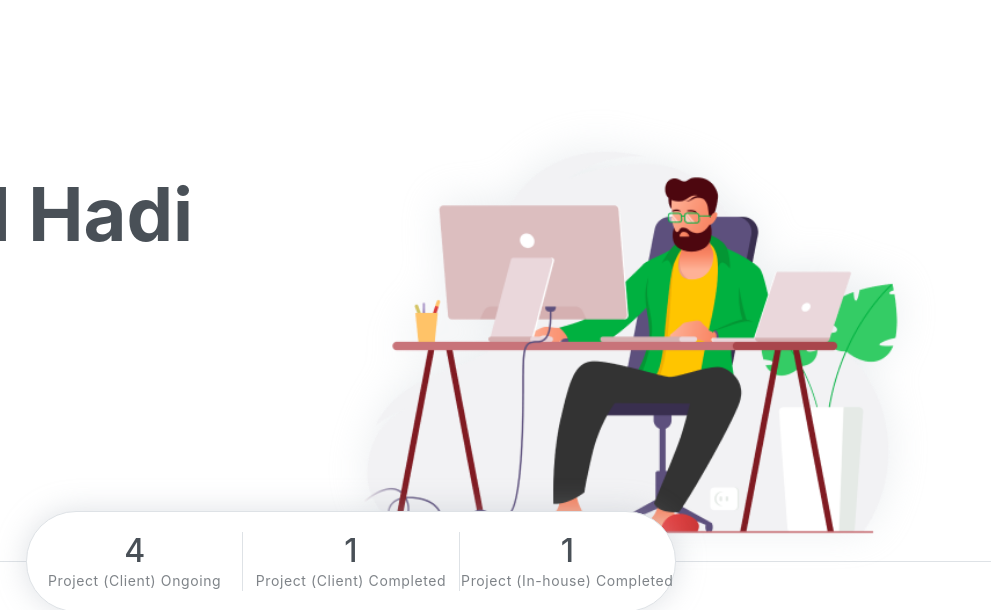
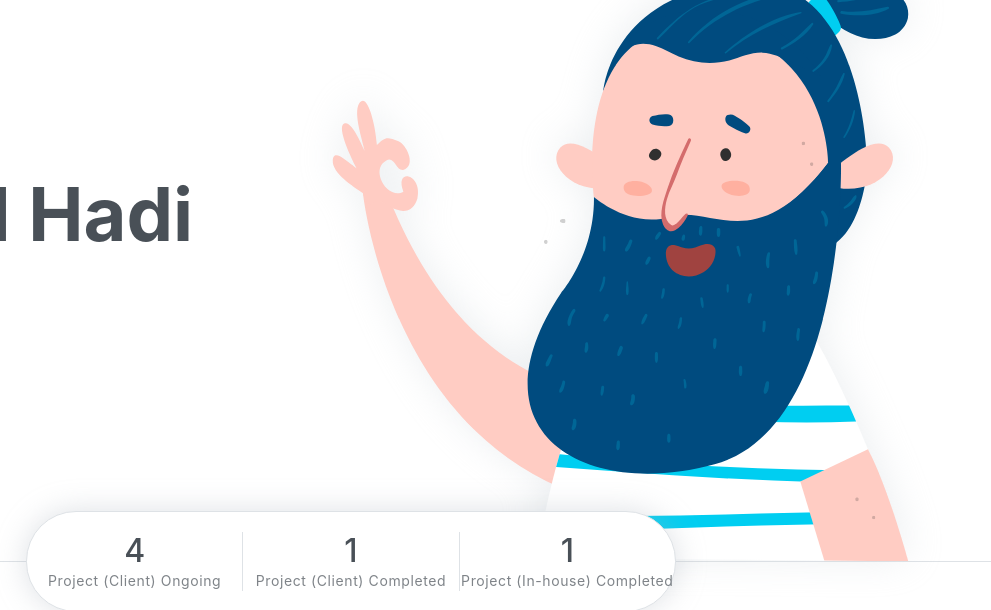
Before and after one commit to fateh97/fateh97.github.io, a plain HTML site: page index.html in a window 1280 px wide. Shown: the part 190-800 px from the top of the page, 289-1280 px from the left. Drawn offline with Linux system fonts and the light colour scheme.

Commit message:
initialcommit

```diff
--- a/index.html
+++ b/index.html
@@ -60,7 +60,7 @@
                 </div>
             </div>
             <div class="img-holder">
-                <img src="assets/imgs/web_developer2.png" alt="">
+                <img src="assets/imgs/man.svg" alt="">
             </div>
         </div>
 
```
